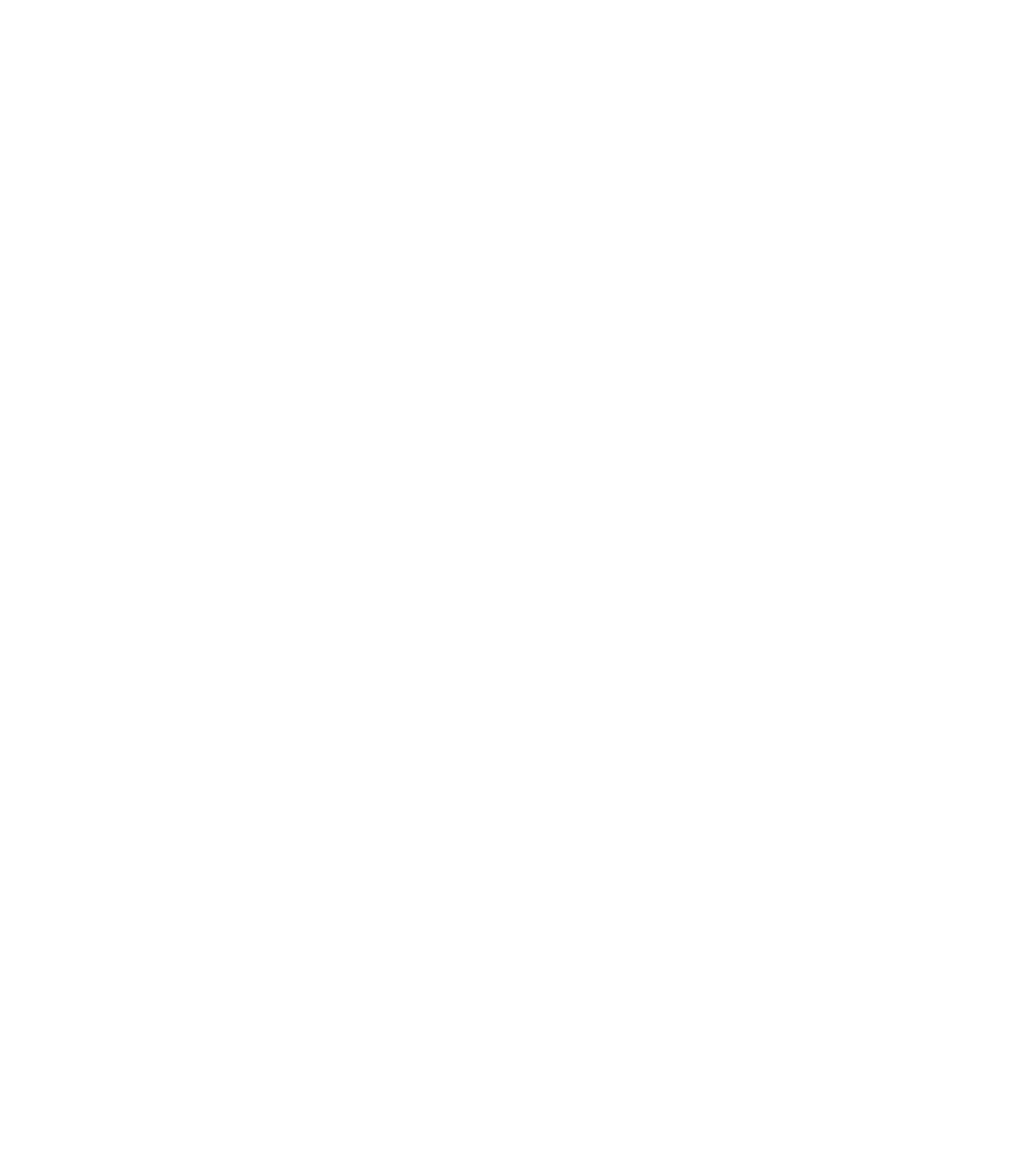
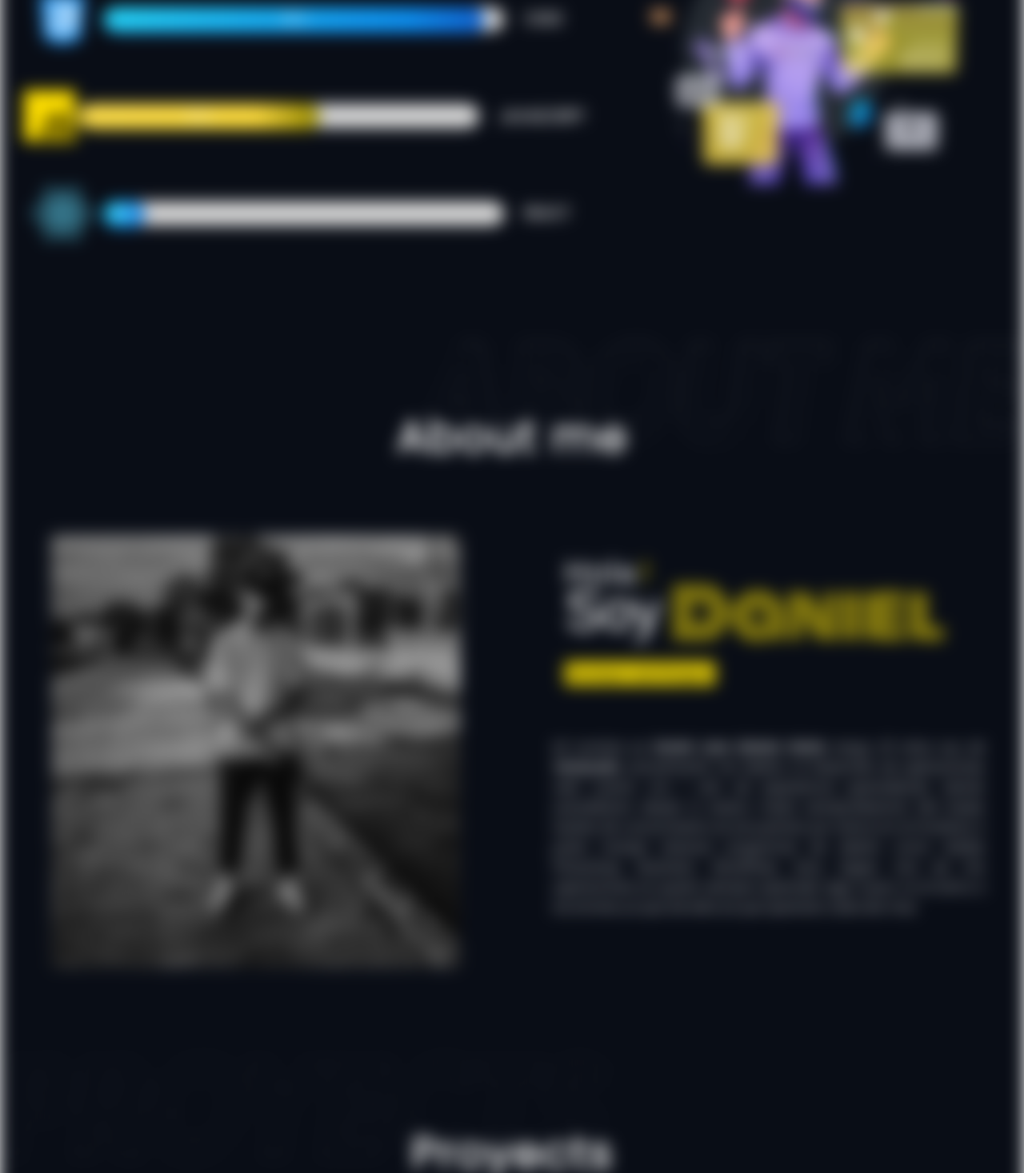
Before and after one commit to Million1701/Portafolio-web, a React (Create React App) app: page / in a window 1280 px wide. Shown: the part 1330-2797 px from the top of the page at 80% size. Before the commit the page ends 912 px from the top, so only its background shows below. Built offline with nearby package versions, Linux system fonts and the light colour scheme; some icons are missing; a web font is replaced by a local one.

Commit message:
modificando blur

```diff
--- a/src/App.css
+++ b/src/App.css
@@ -1,7 +1,8 @@
 @import url('https://fonts.googleapis.com/css2?family=Poppins:wght@300&display=swap');
 @import url('https://fonts.googleapis.com/css2?family=Poppins:wght@300&display=swap');
 
-.App {
+
+.app {
   text-align: center;
   font-family: 'Poppins', sans-serif;
   transition: all .7s;
@@ -14,6 +15,10 @@
 .contentAbilities, .contentAboutMe, .contentContact, .contentProyects{
   margin-top: 7rem;
 }
+
+
+
+
 
 
 /*-----------Section Abilities--------------*/
--- a/src/App.js
+++ b/src/App.js
@@ -1,4 +1,4 @@
-import React, { Suspense, lazy } from "react";
+import React, { useRef } from 'react';
 import './App.css';
 import ContentHeader from './componentes/ContentHeader';
 import TextAbilitie from './componentes/SectionAbilitie/TextAbilitie';
@@ -9,35 +9,35 @@ import Navbars from './componentes/navBar/Navbars';
 
 
 
+
 function App() {
+  const container = useRef();
 
   window.addEventListener("load", () => {
-    let contentApp = document.querySelector('.App');
-    contentApp.style.filter = "blur(0px)"
+    container.current.style.filter = "blur(0px)"
   });
-
 
 
   return (
     <div>
       <Navbars />
-      <div className="App">
+      <div className="app" ref={container}>
         <div id="home">
           <div id="content-imgHead">
             <ContentHeader />
           </div>
         </div>
         <div className='contentAbilities'>
-          {/* <TextAbilitie /> */}
+          <TextAbilitie />
         </div>
         <div className='contentAboutMe'>
-          {/* <TextAboutme /> */}
+          <TextAboutme />
         </div>
         <div className='contentProyects'>
-          {/* <TextProyect /> */}
+          <TextProyect />
         </div>
         <div className='contentContact'>
-          {/* <TextContact /> */}
+          <TextContact />
         </div>
       </div>
     </div>
--- a/src/componentes/navBar/NavBar.jsx
+++ b/src/componentes/navBar/NavBar.jsx
@@ -1,4 +1,3 @@
-import './Navbar.css'
 import { Link } from 'react-scroll';
 
 
--- a/src/componentes/navBar/Navbars.jsx
+++ b/src/componentes/navBar/Navbars.jsx
@@ -1,4 +1,5 @@
 import React, {useState, useEffect} from 'react'
+import './Navbar.css'
 import NavBar from './NavBar'
 import NavbarResponsive from './NavbarResponsive'
 import NavbarTwo from './NavbarTwo'
```
